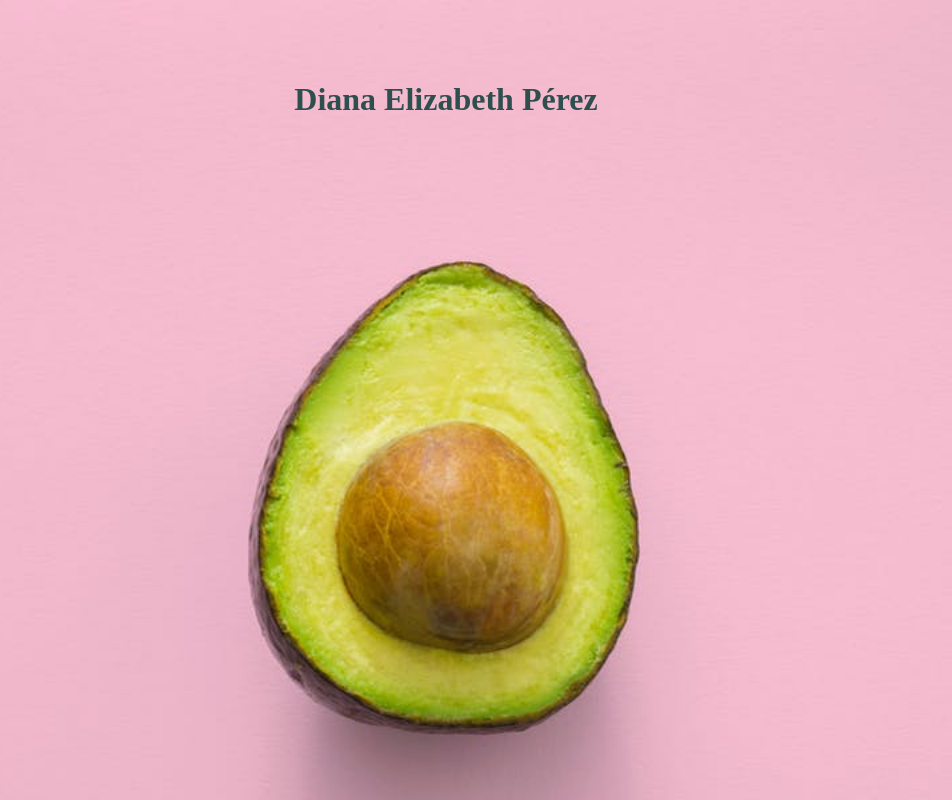
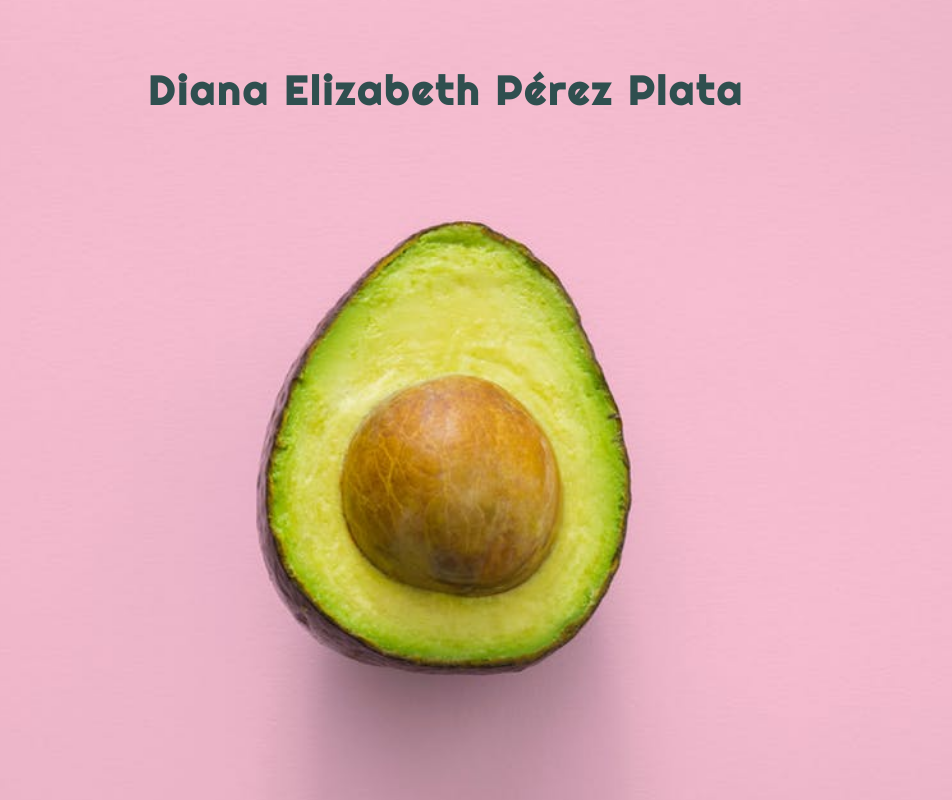
Before and after one commit to dianaelizabethp13/my_name, a plain HTML site: page index.html in a window 1280 px wide. Shown: the top 800 px of the page, without its empty margins (194-1146 px from the left). Drawn offline with Linux system fonts and the light colour scheme.

Commit message:
cambio de fuente

```diff
--- a/index.html
+++ b/index.html
@@ -6,17 +6,15 @@
     <title>My Web</title>
 
     <link href="style.css" rel="stylesheet" type="text/css" />
-    <link href="https://fonts.googleapis.com/css2?family=Fjalla+One&display=swap" rel="stylesheet">
+    <link href="https://fonts.googleapis.com/css2?family=Righteous&display=swap" rel="stylesheet">
   </head>
 
   <body>
     <div class="hero-image">
       <div class="hero-text">
-    <h1> Diana Elizabeth Pérez </h1>
+    <h1> Diana Elizabeth Pérez Plata </h1>
       </div>
     </div>
-
-
     <script src="script.js"></script>
   </body>
 </html>
--- a/style.css
+++ b/style.css
@@ -1,8 +1,3 @@
-h1 {
-  font-family: 'Fjalla One',
-
-}
-
   body {
     margin: 0;
 
@@ -11,7 +6,7 @@ h1 {
   .hero-image {
     background-image: url("palta.jpeg");
     background-color: #f4b3d0;
-    height: 1000px;
+    height: 900px;
     background-position: center;
     background-repeat: no-repeat;
     background-size: cover;
@@ -25,19 +20,12 @@ h1 {
     left: 50%;
     transform: translate(-50%, -50%);
     color: darkslategray;
-    font-family: 'Fjalla One',
-
+    font-family: 'Righteous', cursive;
+    letter-spacing: 3px;
+    font-size: 20px;
   }
 
 
 
 
-
-
-
-
-
-
-
-
 }
```
